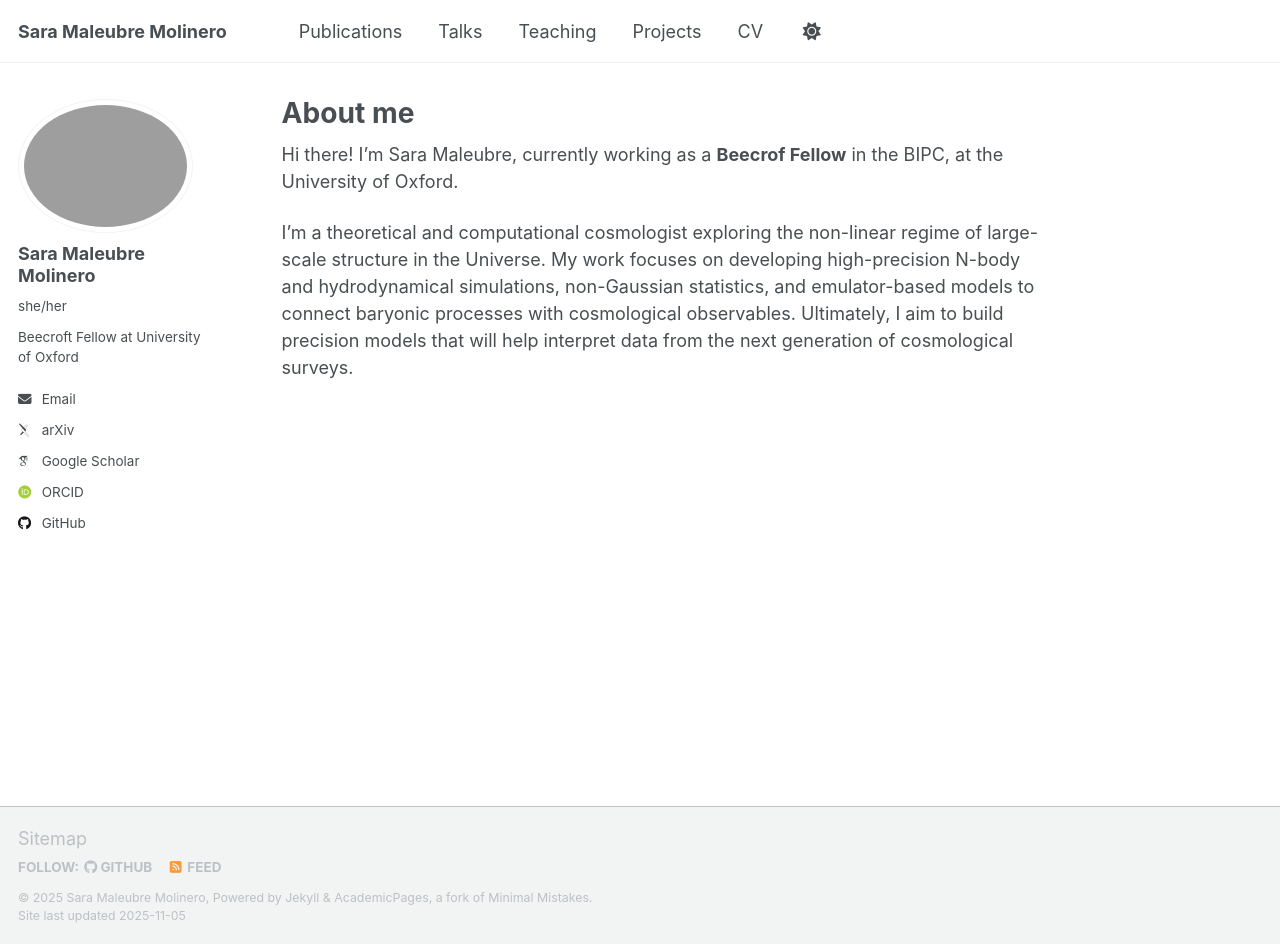
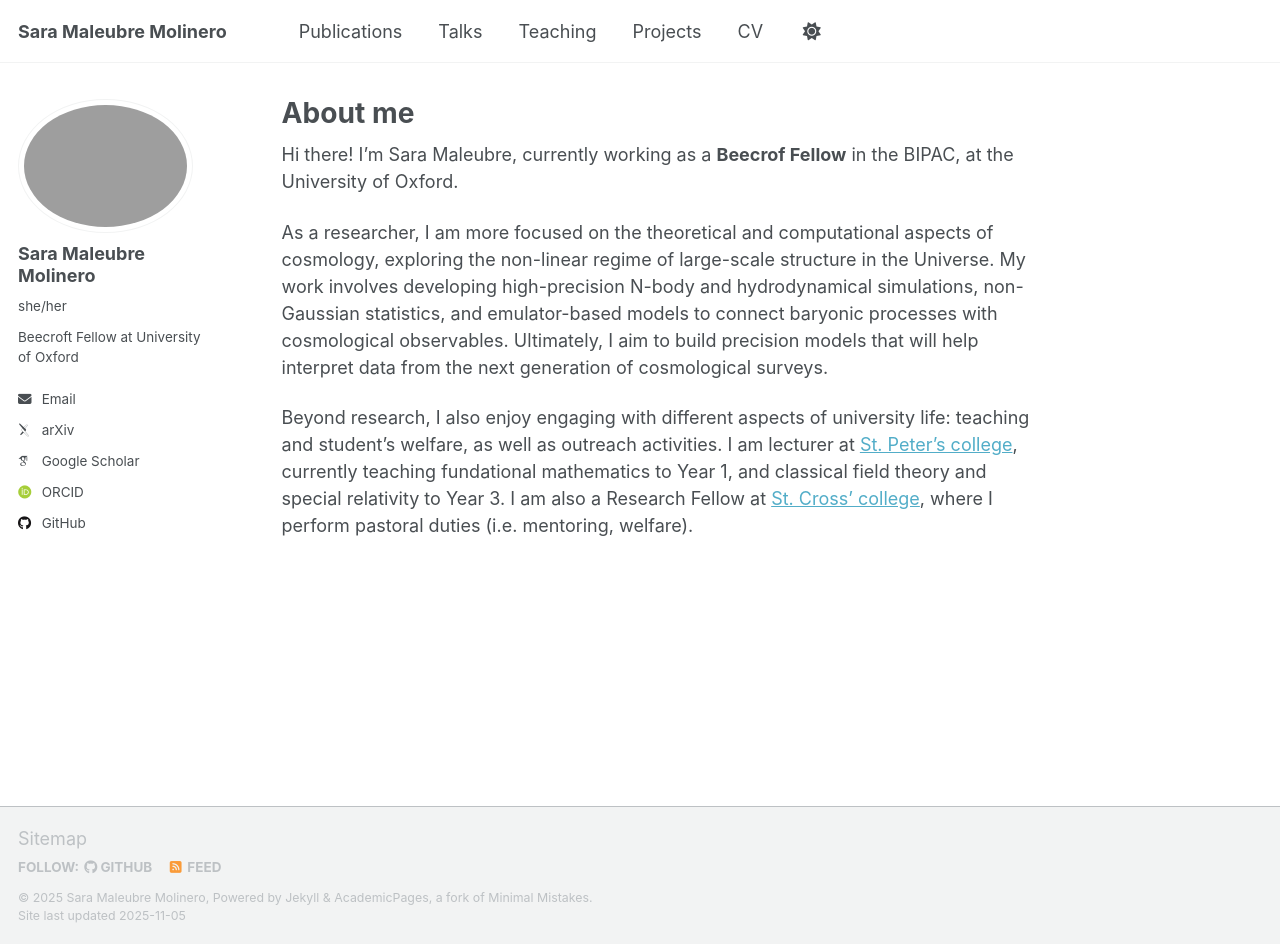
Before and after one commit to SaraMaleubre/saramaleubre.github.io, a Jekyll site: the page built from _pages/about.md, in a window 1280 px wide and 944 px high. Built offline with Jekyll 4.4.1, drawn with Linux system fonts in a browser that asks for light colours; some web fonts are replaced; a script that is not in the unit is left out.

Commit message:
Update about.md

```diff
--- a/_pages/about.md
+++ b/_pages/about.md
@@ -7,11 +7,11 @@ redirect_from:
   - /about.html
 ---
 
-Hi there! I'm Sara Maleubre, currently working as a **Beecrof Fellow** in the BIPC, at the University of Oxford.
+Hi there! I'm Sara Maleubre, currently working as a **Beecrof Fellow** in the BIPAC, at the University of Oxford.
 
-I’m a theoretical and computational cosmologist exploring the non-linear regime of large-scale structure in the Universe. My work focuses on developing high-precision N-body and hydrodynamical simulations, non-Gaussian statistics, and emulator-based models to connect baryonic processes with cosmological observables. Ultimately, I aim to build precision models that will help interpret data from the next generation of cosmological surveys.
+As a researcher, I am more focused on the theoretical and computational aspects of cosmology, exploring the non-linear regime of large-scale structure in the Universe. My work involves developing high-precision N-body and hydrodynamical simulations, non-Gaussian statistics, and emulator-based models to connect baryonic processes with cosmological observables. Ultimately, I aim to build precision models that will help interpret data from the next generation of cosmological surveys.
 
-
+Beyond research, I also enjoy engaging with different aspects of university life: teaching and student's welfare, as well as outreach activities. I am lecturer at [St. Peter's college](https://www.spc.ox.ac.uk), currently teaching fundational mathematics to Year 1, and classical field theory and special relativity to Year 3. I am also a Research Fellow at [St. Cross' college](https://www.stx.ox.ac.uk/home), where I perform pastoral duties (i.e. mentoring, welfare).
 
 <!-- This is the front page of a website that is powered by the [Academic Pages template](https://github.com/academicpages/academicpages.github.io) and hosted on GitHub pages. [GitHub pages](https://pages.github.com) is a free service in which websites are built and hosted from code and data stored in a GitHub repository, automatically updating when a new commit is made to the repository. This template was forked from the [Minimal Mistakes Jekyll Theme](https://mmistakes.github.io/minimal-mistakes/) created by Michael Rose, and then extended to support the kinds of content that academics have: publications, talks, teaching, a portfolio, blog posts, and a dynamically-generated CV. Incidentally, these same features make it a great template for anyone that needs to show off a professional template! -->
 
```
